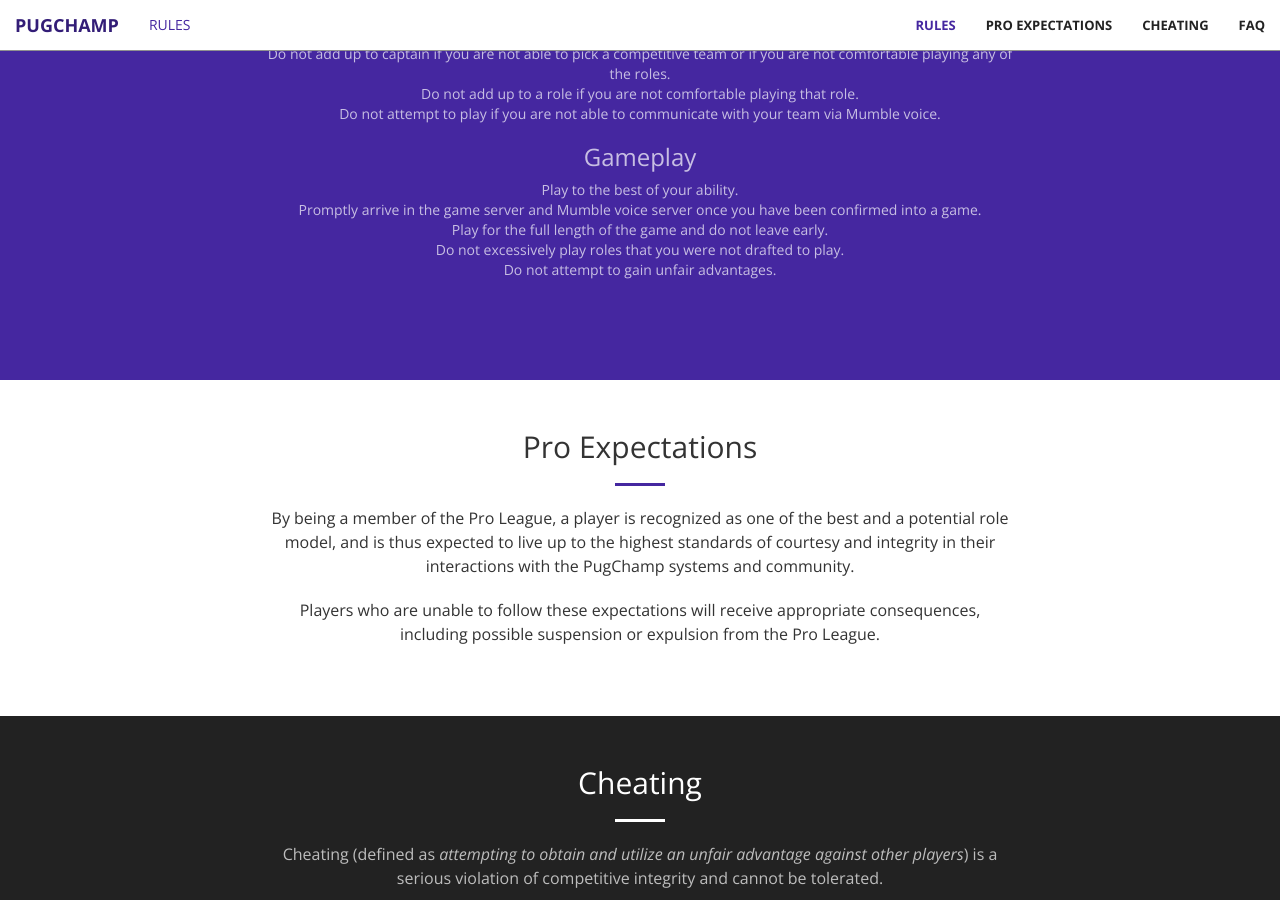
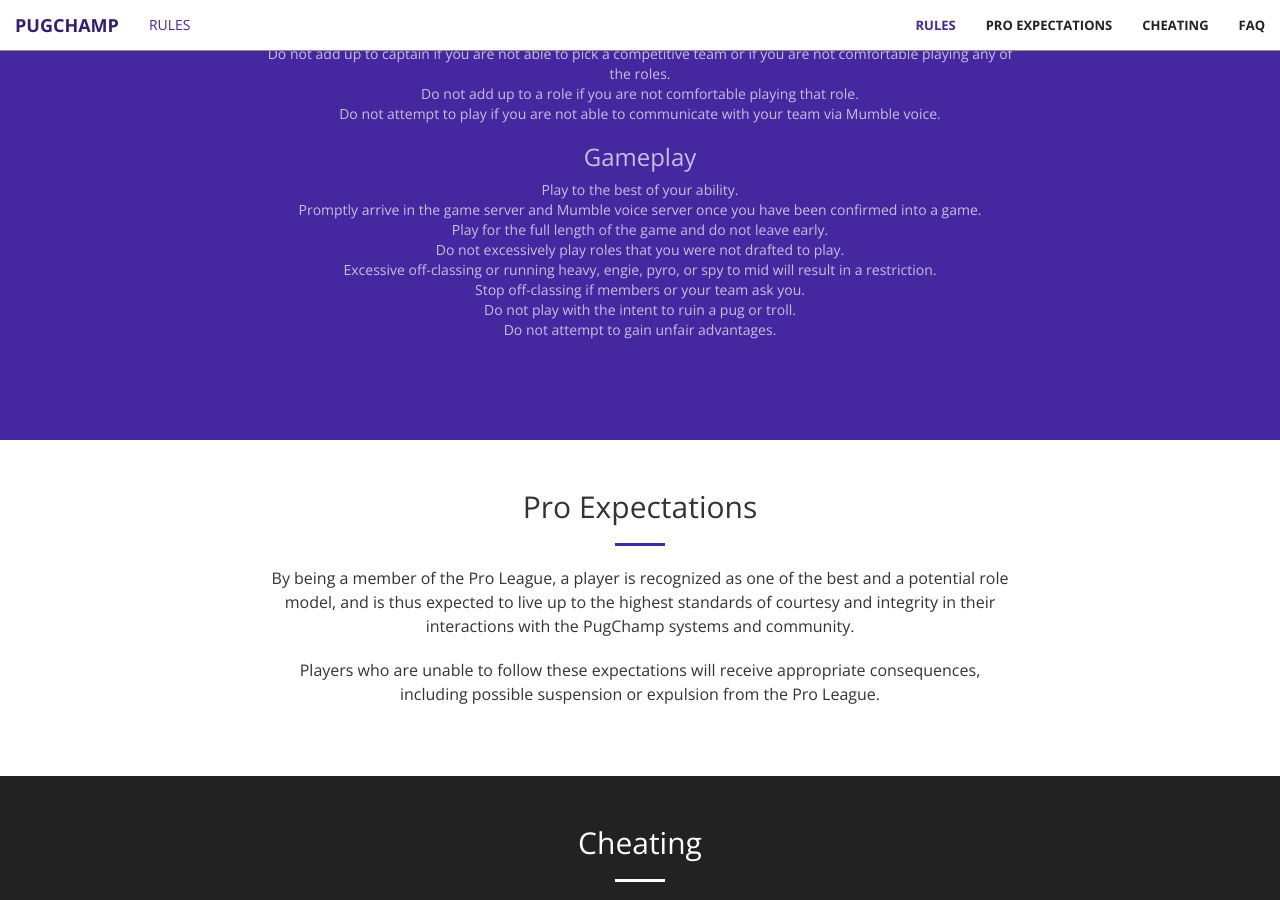
Before and after one commit to ChampGG/pug.champ.gg, a Jekyll site: the page built from rules.html, in a window 1280 px wide and 900 px high, scrolled down 1035 px. Built offline with Jekyll 4.4.1, drawn with Linux system fonts in a browser that asks for light colours.

Commit message:
updated some offclassing rules to make them more clear.

```diff
--- a/rules.html
+++ b/rules.html
@@ -61,6 +61,12 @@
                     <br>
                     Do not excessively play roles that you were not drafted to play.
                     <br>
+                    Excessive off-classing or running heavy, engie, pyro, or spy to mid will result in a restriction.
+                    <br>
+                    Stop off-classing if members or your team ask you.
+                    <br>
+                    Do not play with the intent to ruin a pug or troll.
+                    <br>
                     Do not attempt to gain unfair advantages.
                 </span>
             </div>
```
